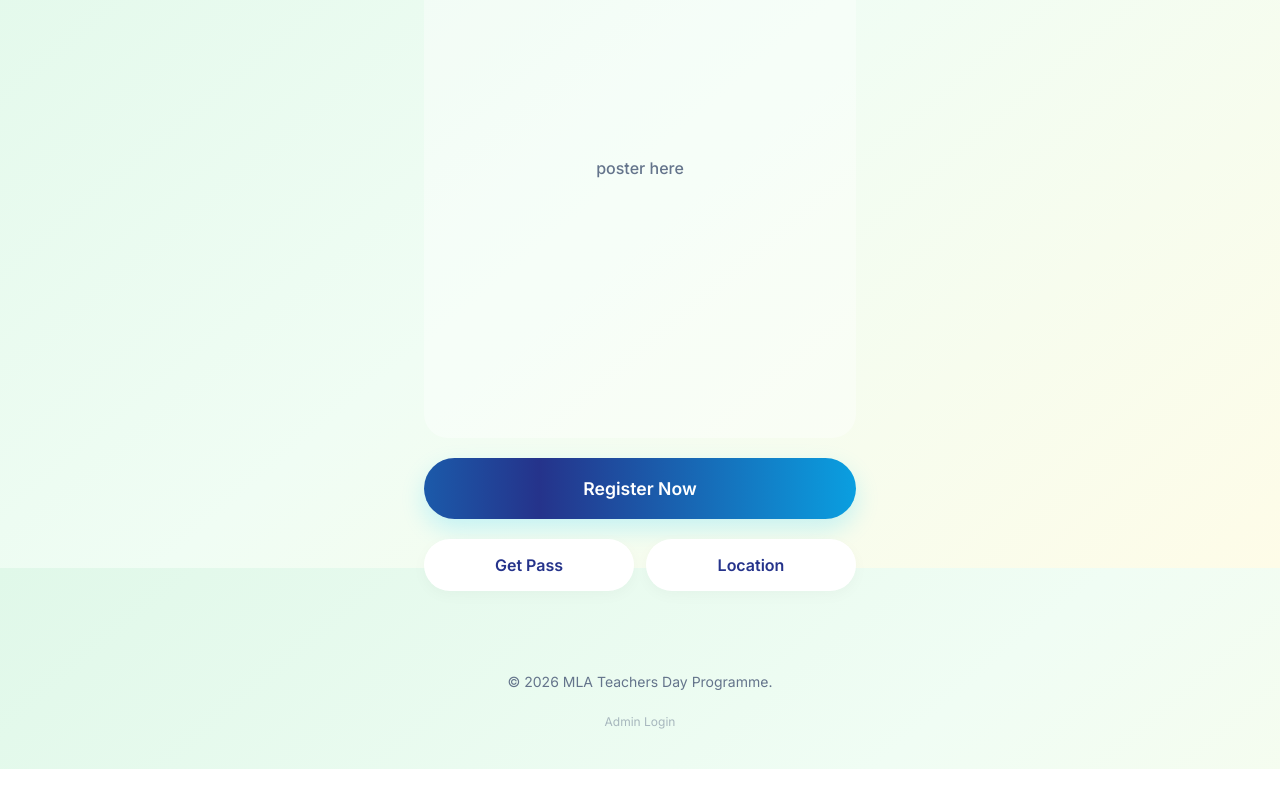
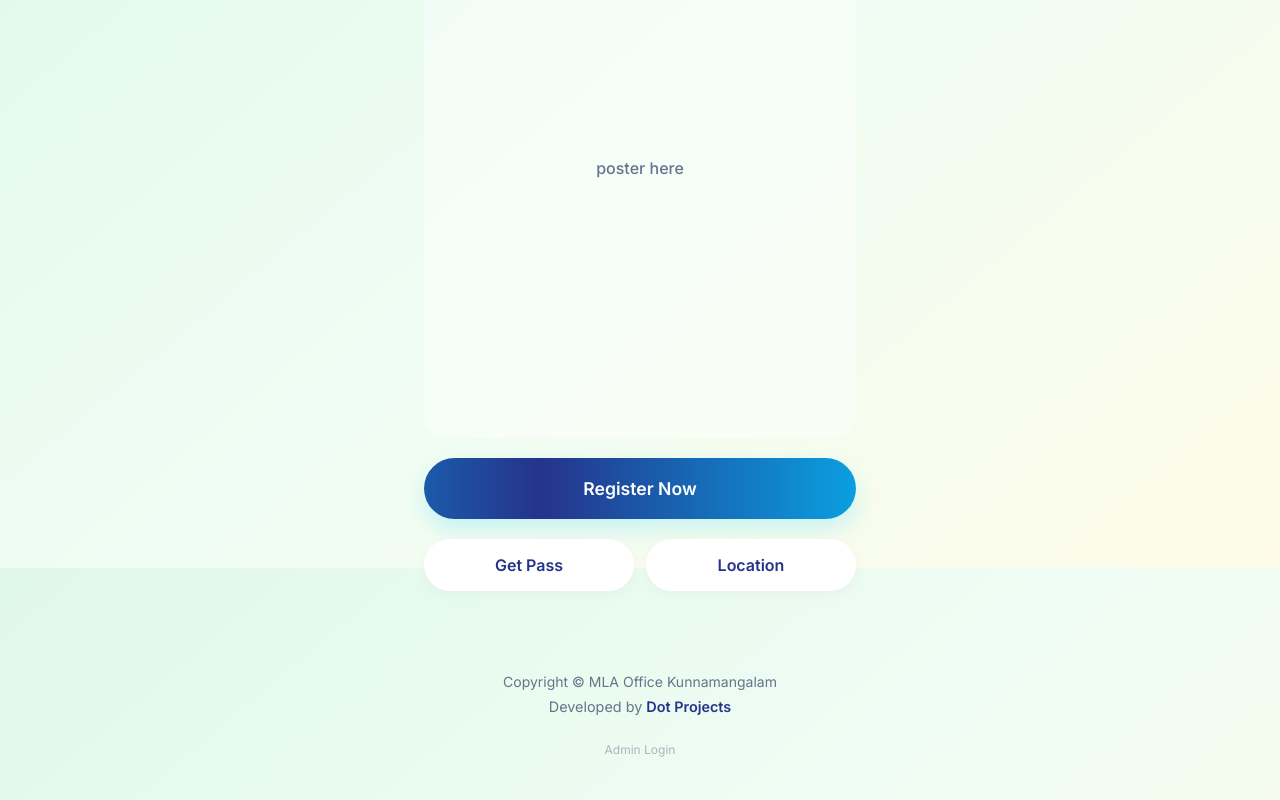
Before and after one commit to Shameelmya/Sep5Registration, a Next.js app: page / in a window 1280 px wide. Shown: the part 232-1032 px from the top of the page. Before the commit the page ends 1001 px from the top, so only its background shows below. Built offline with nearby package versions, Linux system fonts and the light colour scheme; no server answers; the database is empty.

Commit message:
Update footer with Dot Projects WhatsApp link

```diff
--- a/src/app/layout.tsx
+++ b/src/app/layout.tsx
@@ -16,8 +16,11 @@ export default function RootLayout({
     <html lang="en">
       <body>
         <main>{children}</main>
-        <footer style={{ textAlign: 'center', padding: '40px 20px', color: 'var(--secondary-text)', fontSize: '14px' }}>
-          <p>© 2026 MLA Teachers Day Programme.</p>
+        <footer style={{ textAlign: 'center', padding: '40px 20px', color: 'var(--secondary-text)', fontSize: '14px', lineHeight: '1.6' }}>
+          <p>Copyright © MLA Office Kunnamangalam</p>
+          <p style={{ marginTop: '4px', fontSize: '0.9rem' }}>
+            Developed by <a href="https://wa.me/917559865389?text=Hi%20Dot%20Projects%2C%20we%20experienced%20your%20registration%20website%20for%20MLA%20office%20Kunnamangalam%20events%2C%20we%20have%20an%20enquiry." target="_blank" rel="noopener noreferrer" style={{ color: 'var(--primary)', fontWeight: '600', textDecoration: 'none' }}>Dot Projects</a>
+          </p>
           <div style={{ marginTop: '20px' }}>
             <Link href="/admin" style={{ opacity: 0.5, textDecoration: 'none', color: 'inherit', fontSize: '12px' }}>
               Admin Login
```
